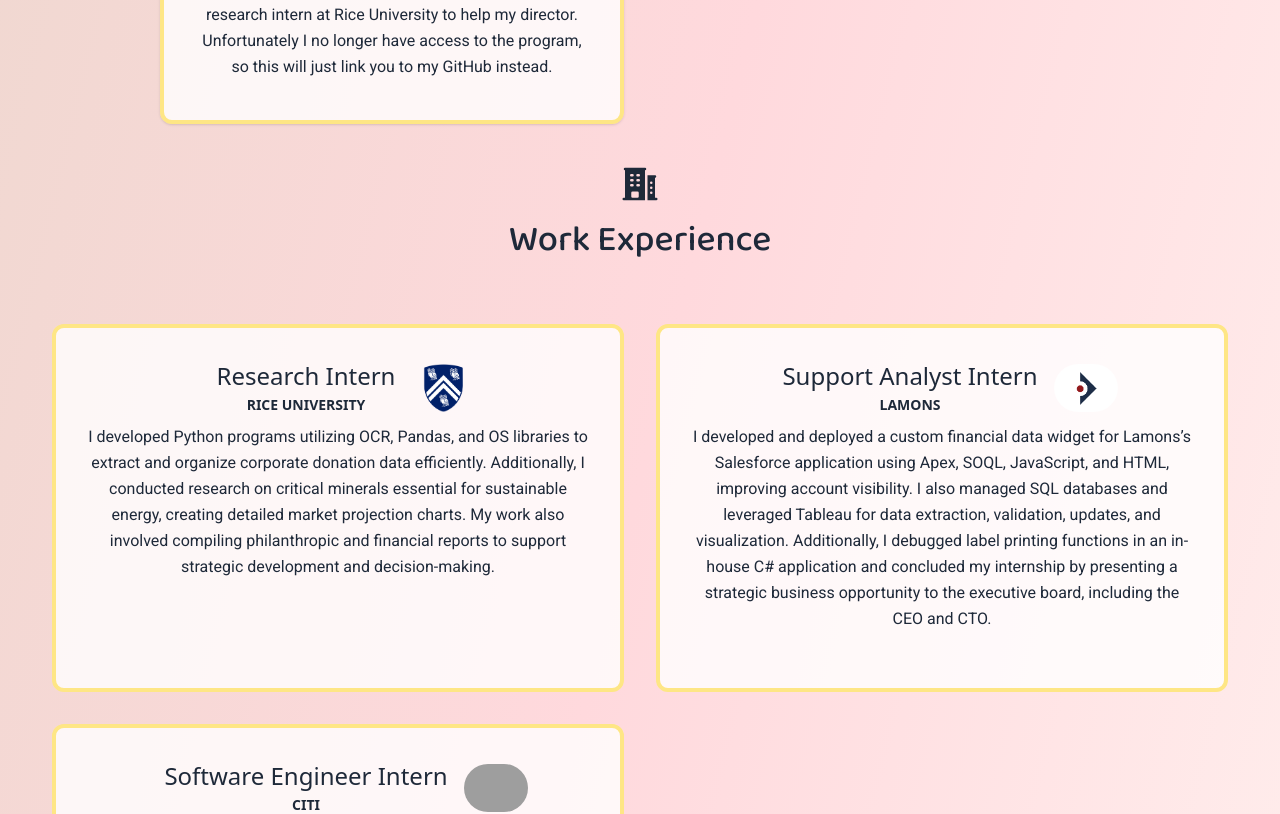
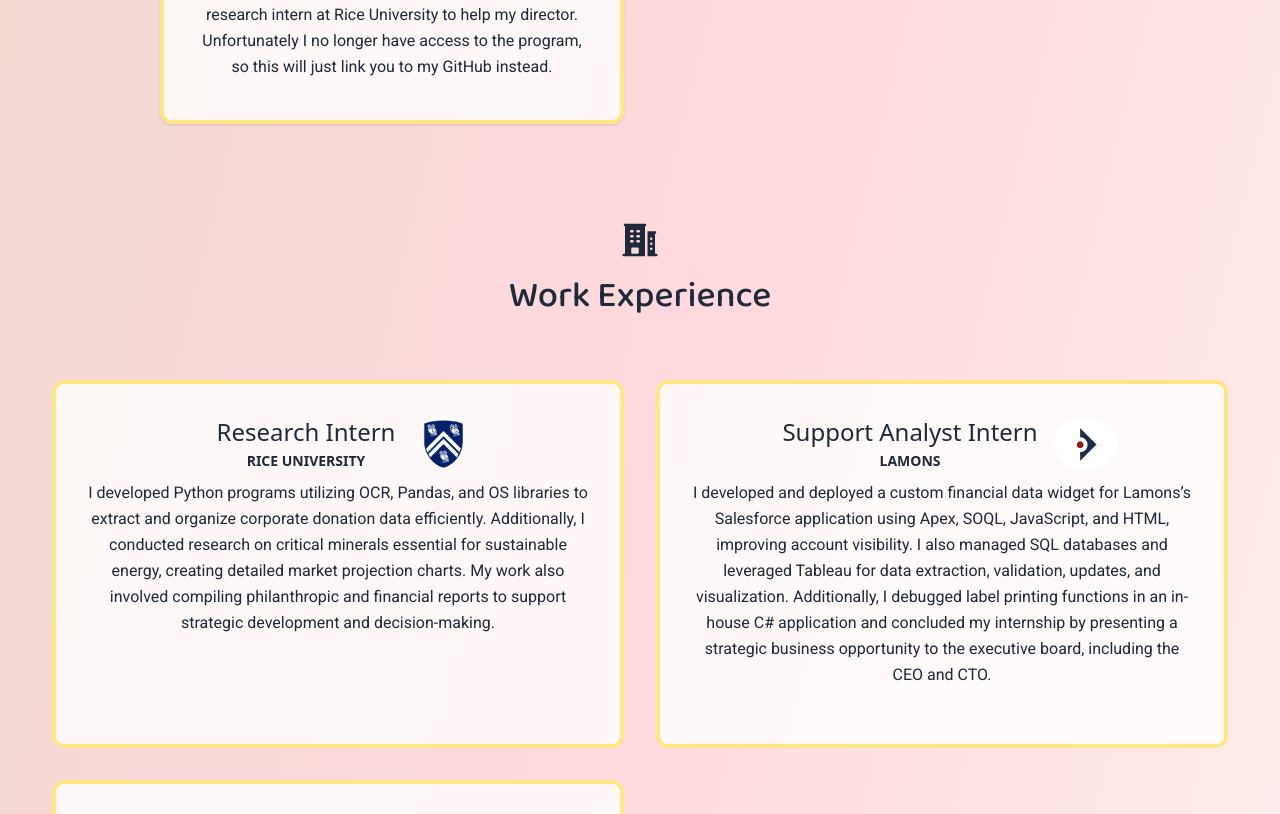
Before and after one commit to codeInDaSpace/PersonalPortfolio, a React (Vite) app: page / in a window 1280 px wide. Shown: the part 2120-2934 px from the top of the page. Built offline with nearby package versions, Linux system fonts and the light colour scheme; grey boxes are pictures that could not be loaded.

Commit message:
spacing for experience

```diff
--- a/src/components/Experiences.jsx
+++ b/src/components/Experiences.jsx
@@ -7,7 +7,7 @@
 export default function Experiences(){
     return (
         <section id="experiences">
-            <div className="container px-5 py-10 mx-auto text-center">
+            <div className="container px-5 pt-24 pb-12 mx-auto text-center">
                 <motion.div
                         initial={{ opacity: 0, y: 50 }}
                         whileInView={{ opacity: 1, y: 0 }}
```
